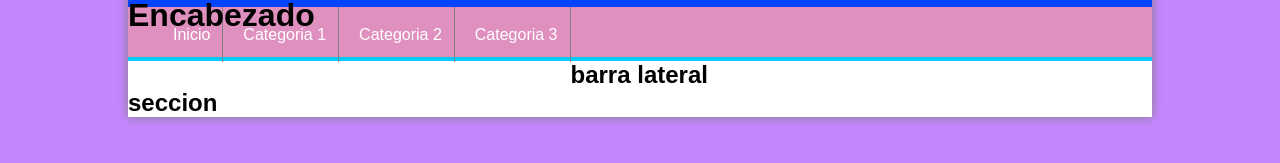
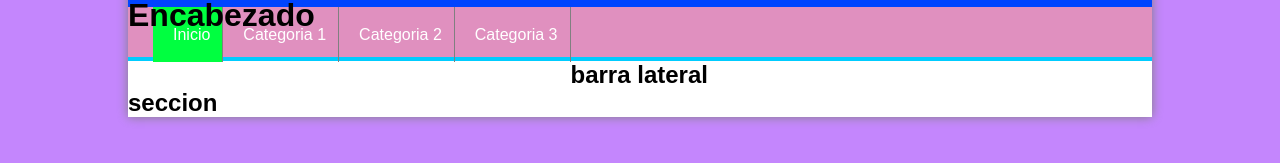
Before and after one commit to Casallasss31/proyecto-3230985-, a plain HTML site: page index.html in a window 1280 px wide. In both pictures the pointer is over the link "Inicio". Shown: the part 143-306 px from the top of the page. Drawn offline with Linux system fonts and the light colour scheme.

Commit message:
8 de septiembreeeeee

```diff
--- a/assets/css/styles.css
+++ b/assets/css/styles.css
@@ -70,4 +70,8 @@ body {
         padding-left:  20px;
         padding-right: 12px;
         transition: all 300ms;
-     }
+ }
+ #menu a:hover {
+        background: rgb(0, 255, 64);
+
+ }
```
